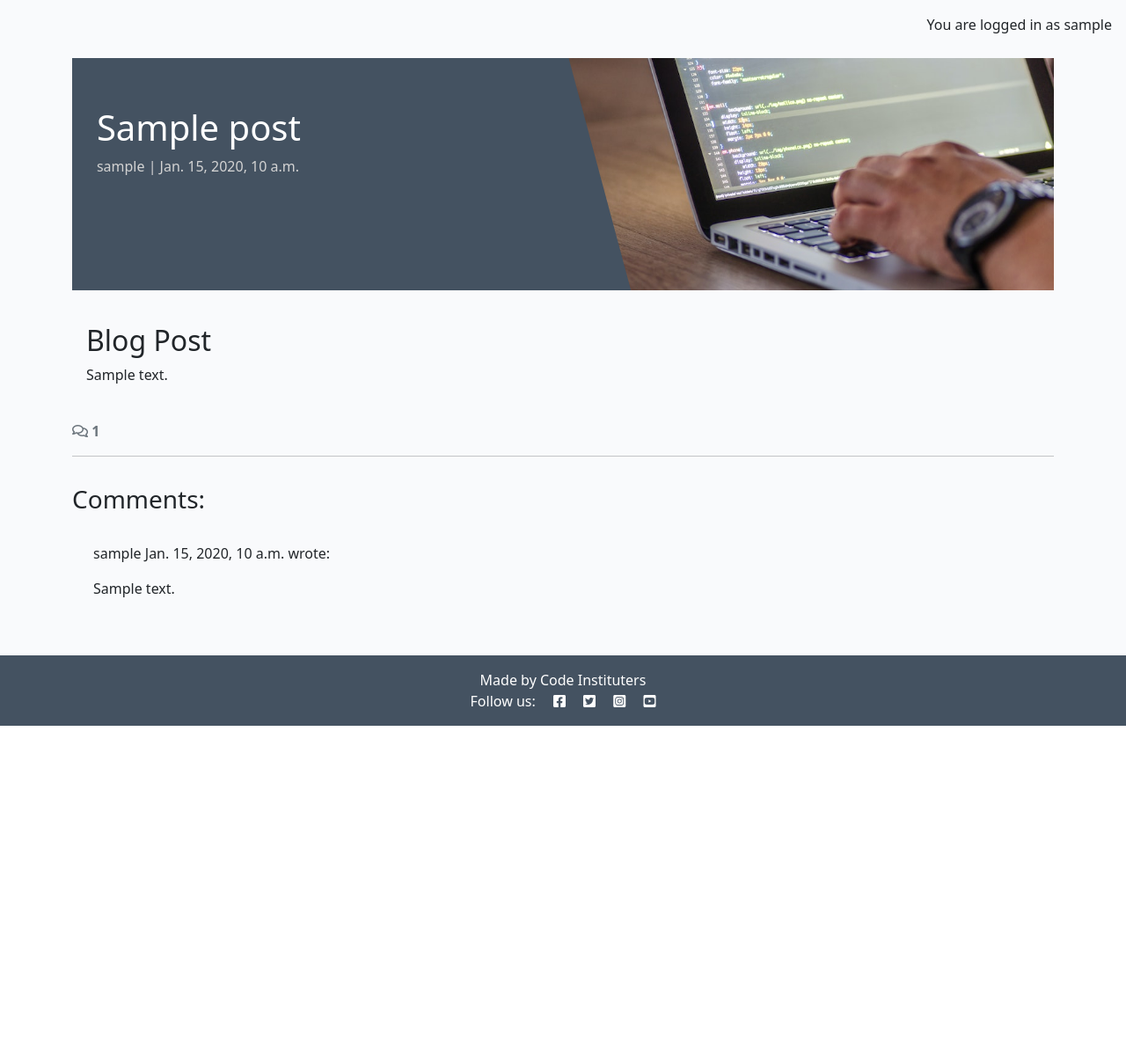
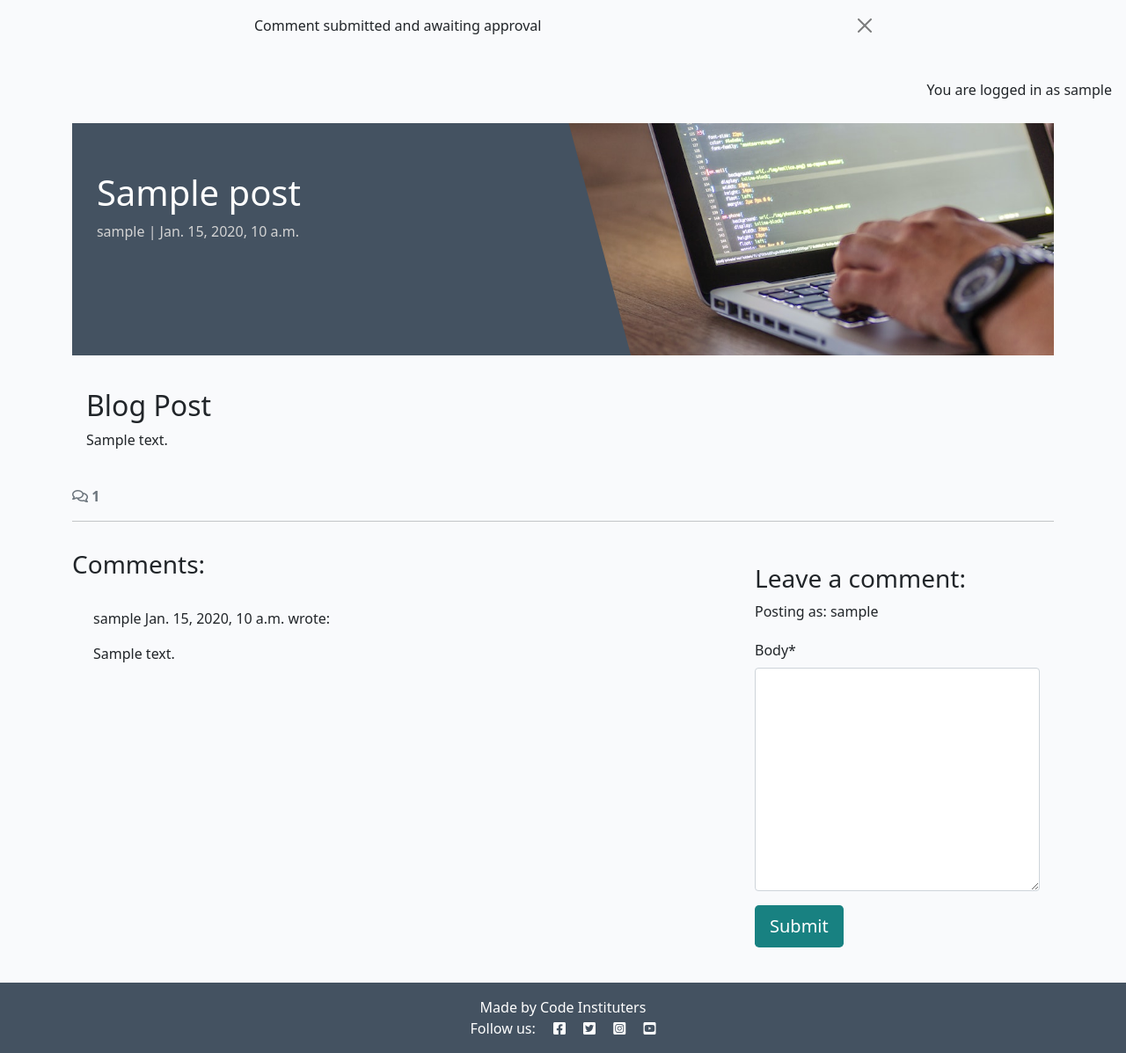
Before and after one commit to CyberArchitect777/codeinstitute-django-blog-project, a Django app: a page that uses templates/base.html in a window 1280 px wide. Shown: the part 60-1257 px from the top of the page at 88% size. Before the commit the page ends 885 px from the top, so only its background shows below. Run offline with Django 4.2, Linux system fonts and the light colour scheme; a user stored in the database is signed in; tables that the repository leaves empty hold one stand-in row (values such as "Sample post"); some libraries are stand-ins or nearby versions.

Commit message:
Added code to display confirmation messages

```diff
--- /dev/null
+++ b/blog/forms.py
@@ -0,0 +1,8 @@
+from .models import Comment
+from django import forms
+
+
+class CommentForm(forms.ModelForm):
+    class Meta:
+        model = Comment
+        fields = ('body',)
--- a/blog/templates/blog/post_detail.html
+++ b/blog/templates/blog/post_detail.html
@@ -1,5 +1,6 @@
 {% extends 'base.html' %} {% block content %}
 {% load static %}
+{% load crispy_forms_tags %}
 
 <div class="masthead">
     <div class="container">
@@ -71,6 +72,22 @@
                 {% endfor %}
             </div>
         </div>
+        <!-- Creating New Comments -->
+        <div class="col-md-4 card mb-4 mt-3">
+            <div class="card-body">
+                {% if user.is_authenticated %}
+                <h3>Leave a comment:</h3>
+                <p>Posting as: {{ user.username }}</p>
+                <form id="commentForm" method="post" style="margin-top: 1.3em;">
+                    {{ comment_form | crispy }}
+                    {% csrf_token %}
+                    <button id="submitButton" type="submit" class="btn btn-signup btn-lg">Submit</button>
+                </form>
+                {% else %}
+                <p>Log in to leave a comment</p>
+                {% endif %}
+            </div>
+        </div>
     </div>
 </div>
 
--- a/blog/views.py
+++ b/blog/views.py
@@ -1,5 +1,7 @@
 from django.views import generic
+from django.contrib import messages
 from .models import Post
+from .forms import CommentForm
 from django.http import HttpResponse
 from django.shortcuts import render, get_object_or_404
 
@@ -32,6 +34,21 @@ def post_detail(request, slug):
     comments = post.comments.all().order_by("-created_on")
     comment_count = post.comments.filter(approved=True).count()
 
+    if request.method == "POST":
+        comment_form = CommentForm(data=request.POST)
+        if comment_form.is_valid():
+            comment = comment_form.save(commit=False)
+            comment.author = request.user
+            comment.post = post
+            comment.save()
+
+    messages.add_message(
+        request, messages.SUCCESS,
+ 	    'Comment submitted and awaiting approval'
+    )
+
+    comment_form = CommentForm()
+
     return render(
 	    request,
 	    "blog/post_detail.html",
@@ -39,6 +56,7 @@ def post_detail(request, slug):
     	    "post": post,
     	    "comments": comments,
     	    "comment_count": comment_count,
+            "comment_form": comment_form,
             "coder": "Blog Post"
 	    },
     )
--- a/codestar/settings.py
+++ b/codestar/settings.py
@@ -49,6 +49,7 @@ INSTALLED_APPS = [
     'allauth',
     'allauth.account',
     'allauth.socialaccount',
+    'crispy_forms', 'crispy_bootstrap5',
     'django_summernote',
     'blog',
     'about',
@@ -57,6 +58,9 @@ INSTALLED_APPS = [
 SITE_ID = 1
 LOGIN_REDIRECT_URL = '/'
 LOGOUT_REDIRECT_URL = '/'
+
+CRISPY_ALLOWED_TEMPLATE_PACKS = "bootstrap5"
+CRISPY_TEMPLATE_PACK = "bootstrap5"
 
 MIDDLEWARE = [
     'django.middleware.security.SecurityMiddleware',
--- a/requirements.txt
+++ b/requirements.txt
@@ -1,7 +1,9 @@
 asgiref==3.8.1
+crispy-bootstrap5==0.7
 dj-database-url==0.5.0
 Django==4.2.14
 django-allauth==0.57.2
+django-crispy-forms==2.3
 django-summernote==0.8.20.0
 gunicorn==20.1.0
 oauthlib==3.2.2
--- a/templates/base.html
+++ b/templates/base.html
@@ -71,6 +71,21 @@
         </div>
     </nav>
 
+    <!-- displaying Django messages -->
+    <div class="container">
+        <div class="row">
+            <div class="col-md-8 offset-md-2">
+                {% for message in messages %}
+                    <div class="alert {{ message.tags }} alert-dismissible
+                        fade show" id="msg" role="alert">
+                        {{ message | safe }}
+                        <button type="button" class="btn-close" data-bs-dismiss="alert" aria-label="Close"></button>
+                    </div>
+                {% endfor %}
+            </div>
+        </div>
+    </div>
+
     <main class="flex-shrink-0 main-bg">
 
         {% if user.is_authenticated %}
```
